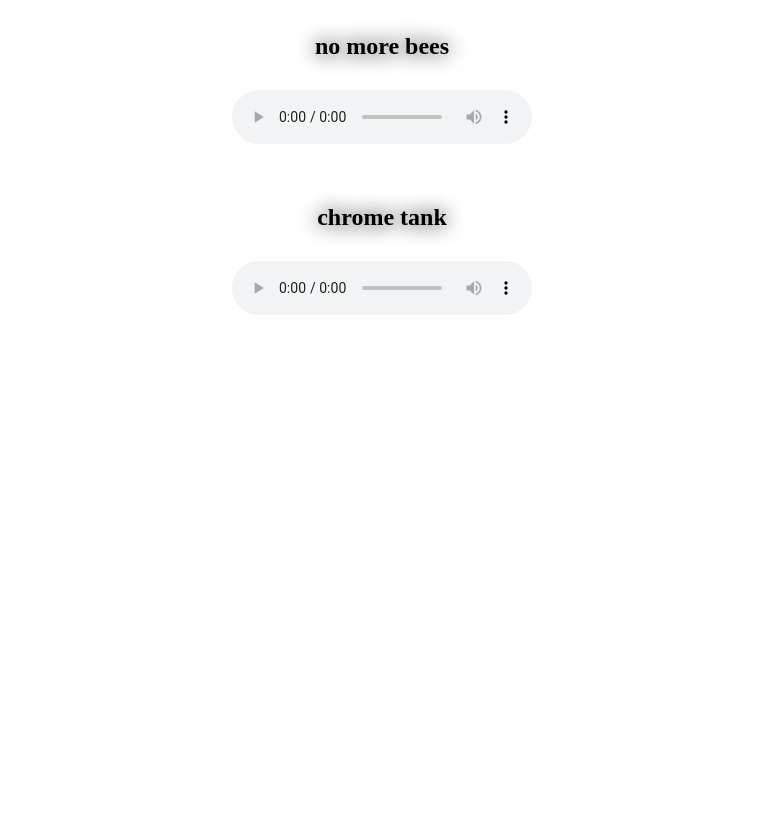
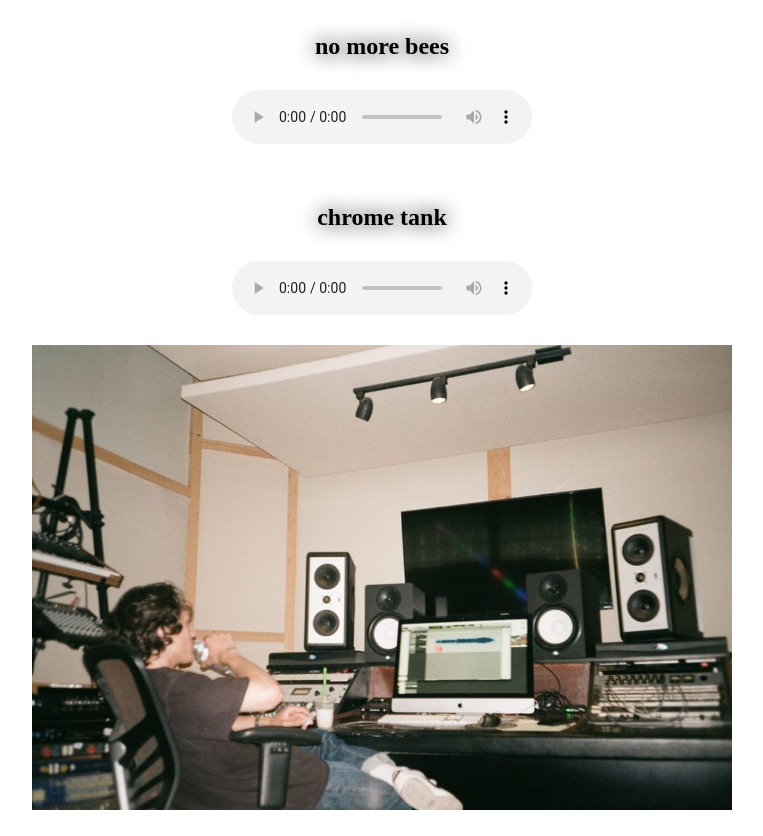
Before and after one commit to AndrewMDurkee/video-highlights-page, a plain HTML site: page index.html in a window 1280 px wide. Shown: the part 1119-1955 px from the top of the page, without its empty margins (258-1021 px from the left). Before the commit the page ends 1464 px from the top, so only its background shows below. Drawn offline with Linux system fonts and the light colour scheme.

Commit message:
pic o me

```diff
--- a/index.html
+++ b/index.html
@@ -53,6 +53,7 @@
           <code>audio</code> element.
   </audio>
 </figure>
-    </h2>
+<img src="studiome.jpeg">
+</h2>
   </body>
 </html>
--- a/style101.css
+++ b/style101.css
@@ -5,6 +5,10 @@
   p {
     color: black;
   }
+}
+
+img {
+  width: 700px;
 }
 
 figcaption {
```
Also changed, not shown: studiome.jpeg (added).
